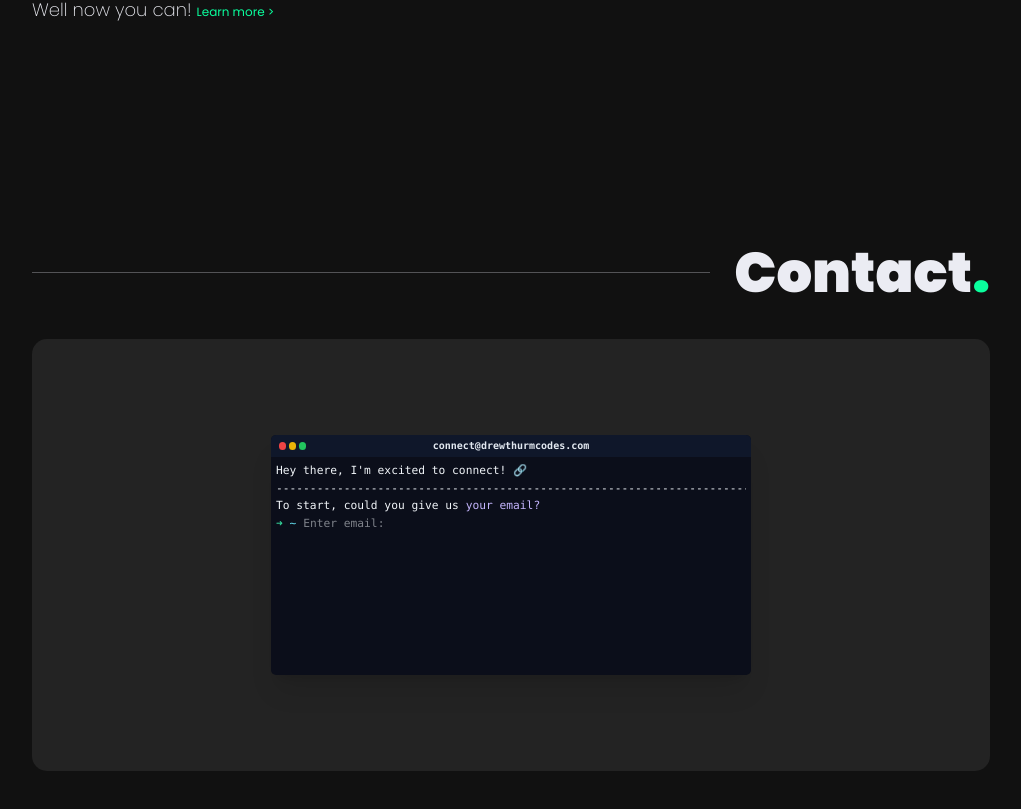
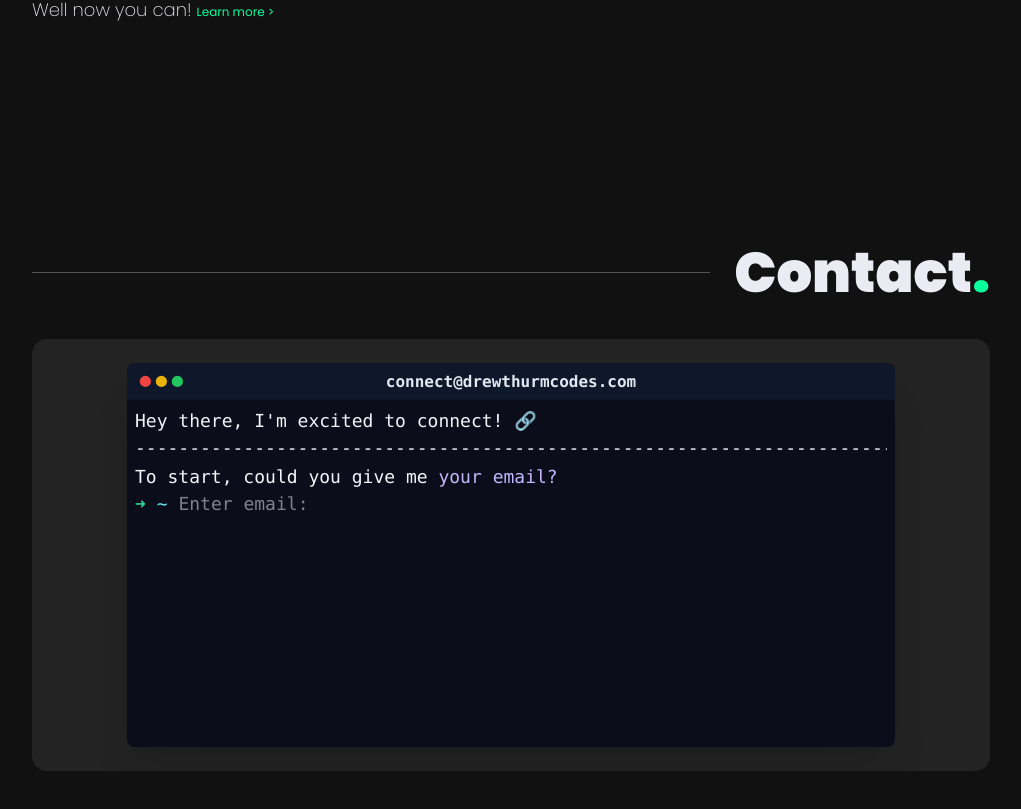
Before and after one commit to Drewthurm21/personalSite, a Next.js app: page / in a window 1280 px wide. Shown: the part 3393-4202 px from the top of the page, without its empty margins (159-1180 px from the left). Built offline with nearby package versions, Linux system fonts and the light colour scheme.

Commit message:
updated some wording

```diff
--- a/components/home/contact/ContactForm.js
+++ b/components/home/contact/ContactForm.js
@@ -15,7 +15,7 @@
         onClick={() => {
           inputRef.current?.focus();
         }}
-        className="h-96 md-scale-[1.6] bg-slate-950/70 backdrop-blur rounded-lg w-full max-w-3xl mx-auto overflow-y-scroll shadow-xl cursor-text font-mono"
+        className="h-96 md:scale-[1.6] bg-slate-950/70 backdrop-blur rounded-lg w-full max-w-3xl mx-auto overflow-y-scroll shadow-xl cursor-text font-mono"
       >
         <TerminalHeader />
         <TerminalBody inputRef={inputRef} containerRef={containerRef} />
@@ -163,7 +163,7 @@
           </p>
         );
       })}
-      <p>Look good?</p>
+      <p>Did I get that right?</p>
       {complete ? (
         <p className="text-emerald-300">
           <FiCheckCircle className="inline-block mr-2" />
@@ -264,7 +264,7 @@
 const QUESTIONS = [
   {
     key: "email",
-    text: "To start, could you give us ",
+    text: "To start, could you give me ",
     postfix: "your email?",
     complete: false,
     value: "",
```
